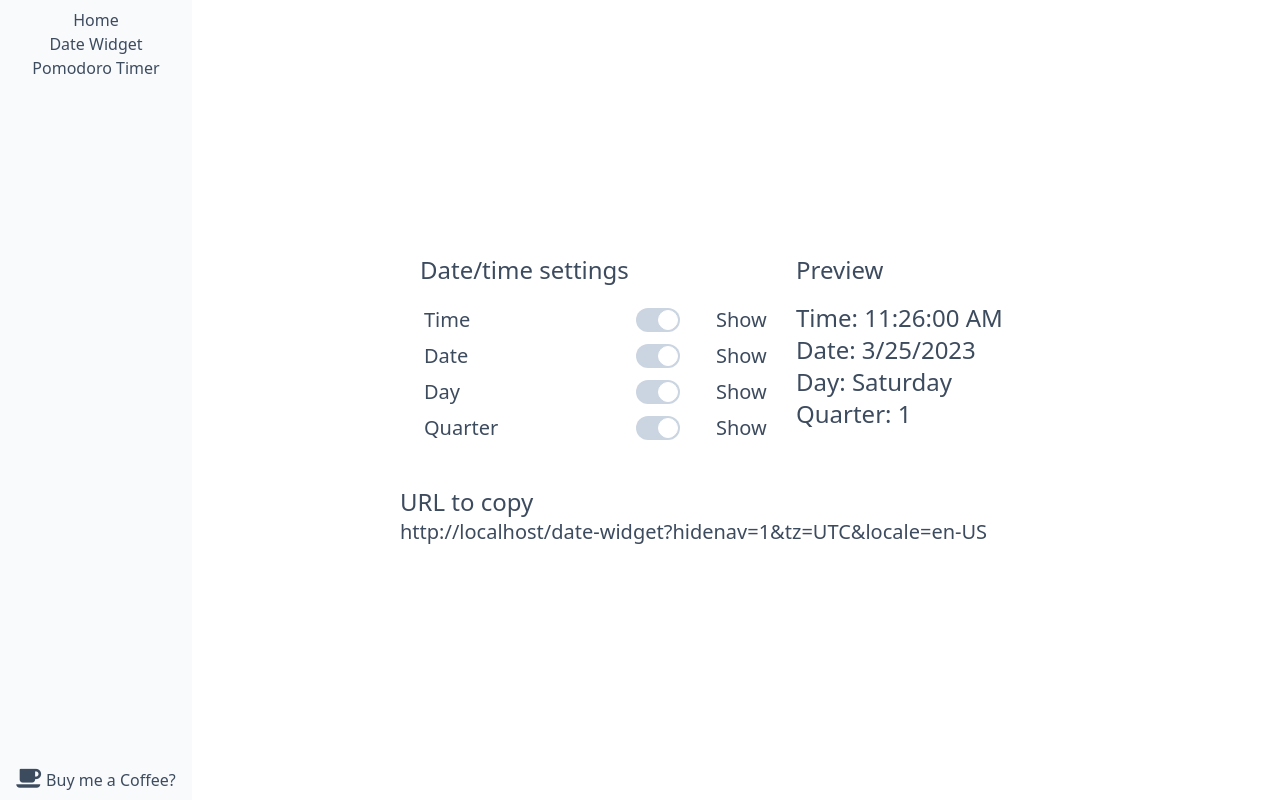
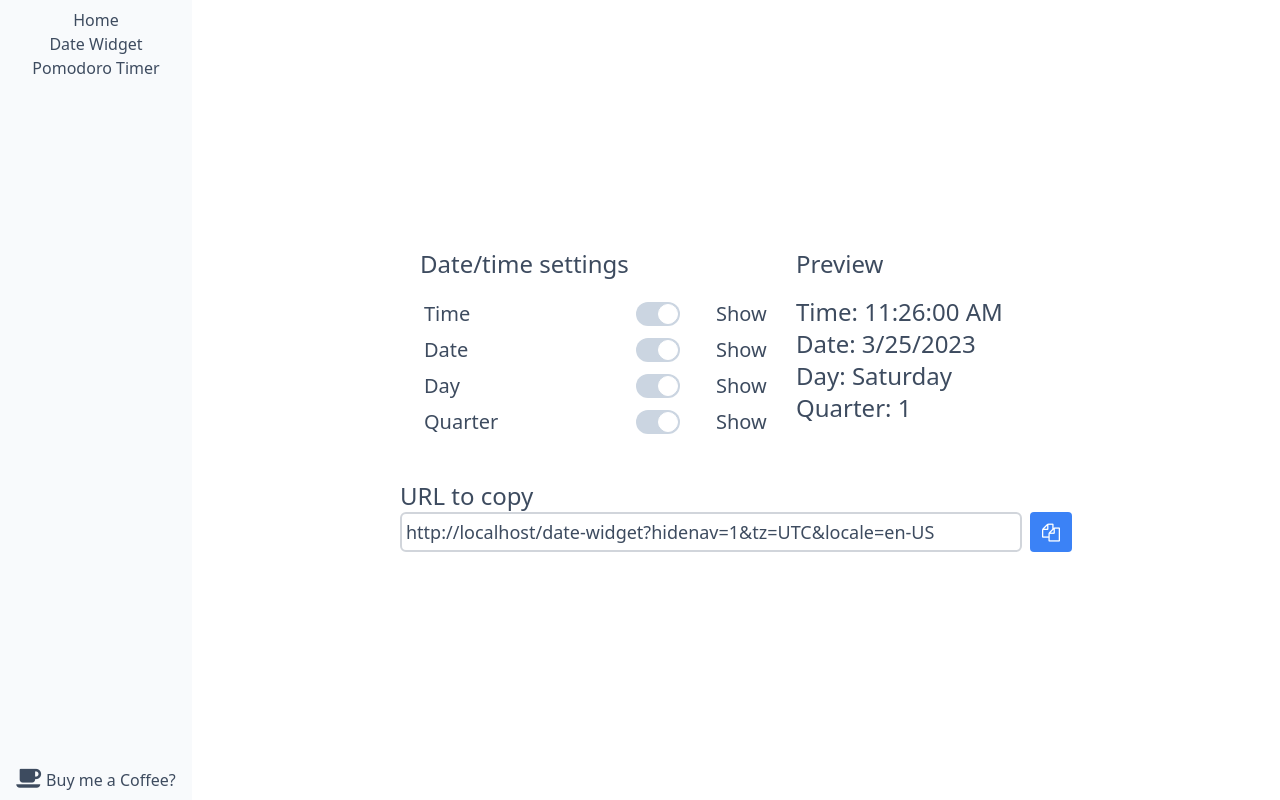
Before and after one commit to mslepko/notion-widgets, a Next.js app: page /date-widget in a window 1280 px wide. Built offline with nearby package versions, Linux system fonts and the light colour scheme.

Commit message:
feat: copy btn added

```diff
--- a/src/app/date-widget/page.jsx
+++ b/src/app/date-widget/page.jsx
@@ -1,5 +1,5 @@
 "use client";
-import React from 'react'
+import React, { useState } from 'react'
 import DateTimeWidget from './DateTimeWidget'
 import DateTimeConfig from './DateTimeConfig'
 import DateWidgetConfig from './DateWidgetContext'
@@ -11,7 +11,7 @@ function DateWidgetPage() {
   const dateWidgetConfig = DateWidgetConfig()
   const searchParams = useSearchParams()
   const pathname = usePathname();
-
+  const [copied, setCopied] = useState(false)
   const hideNav = searchParams.has('hidenav') && searchParams.get('hidenav')  == 1
   const localTime = DateTime.local()
   const timeZone = searchParams.has('tz') ? searchParams.get('tz') : localTime.zoneName;
@@ -24,6 +24,14 @@ function DateWidgetPage() {
 
   if (searchParams.toString().length > 0) {
     copyUrl += '&' + searchParams.toString()
+  }
+
+  const copyToClipboard = () => {
+    navigator.clipboard.writeText(copyUrl);
+    setCopied(true)
+    setTimeout(() => {
+      setCopied(false)
+    }, 2000)
   }
 
   dateWidgetConfig.tz = timeZone;
@@ -46,7 +54,12 @@ function DateWidgetPage() {
       {!hideNav && <div>
         <p>URL to copy</p>
         <Suspense>
-        <p className=' sm:text-xl text-sm'>{copyUrl}</p>
+          <div className='w-full flex flex-row'>
+            <input type="text" className='w-full mr-2 border-2 border-gray-300 rounded-md p-1 text-lg' value={copyUrl} />
+            <button onClick={() =>  copyToClipboard()} className="bg-blue-500 hover:bg-blue-700 text-white font-bold py-1 px-3 rounded text-lg">
+              {copied ? <i className="fa fa-check"></i> : <i className="fa fa-copy"></i>}
+            </button>
+          </div>
         </Suspense>
       </div>}
     </div>
```
